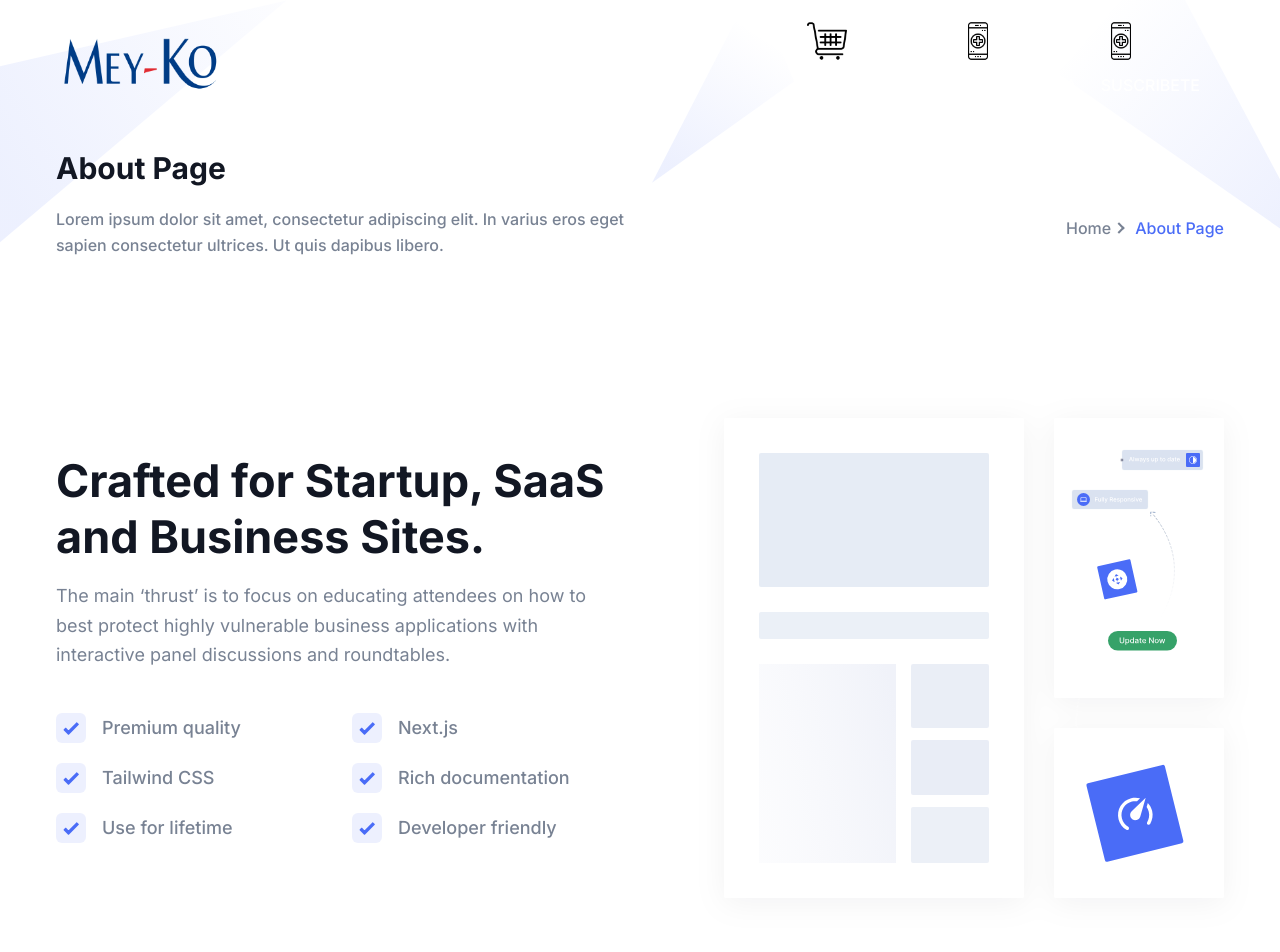
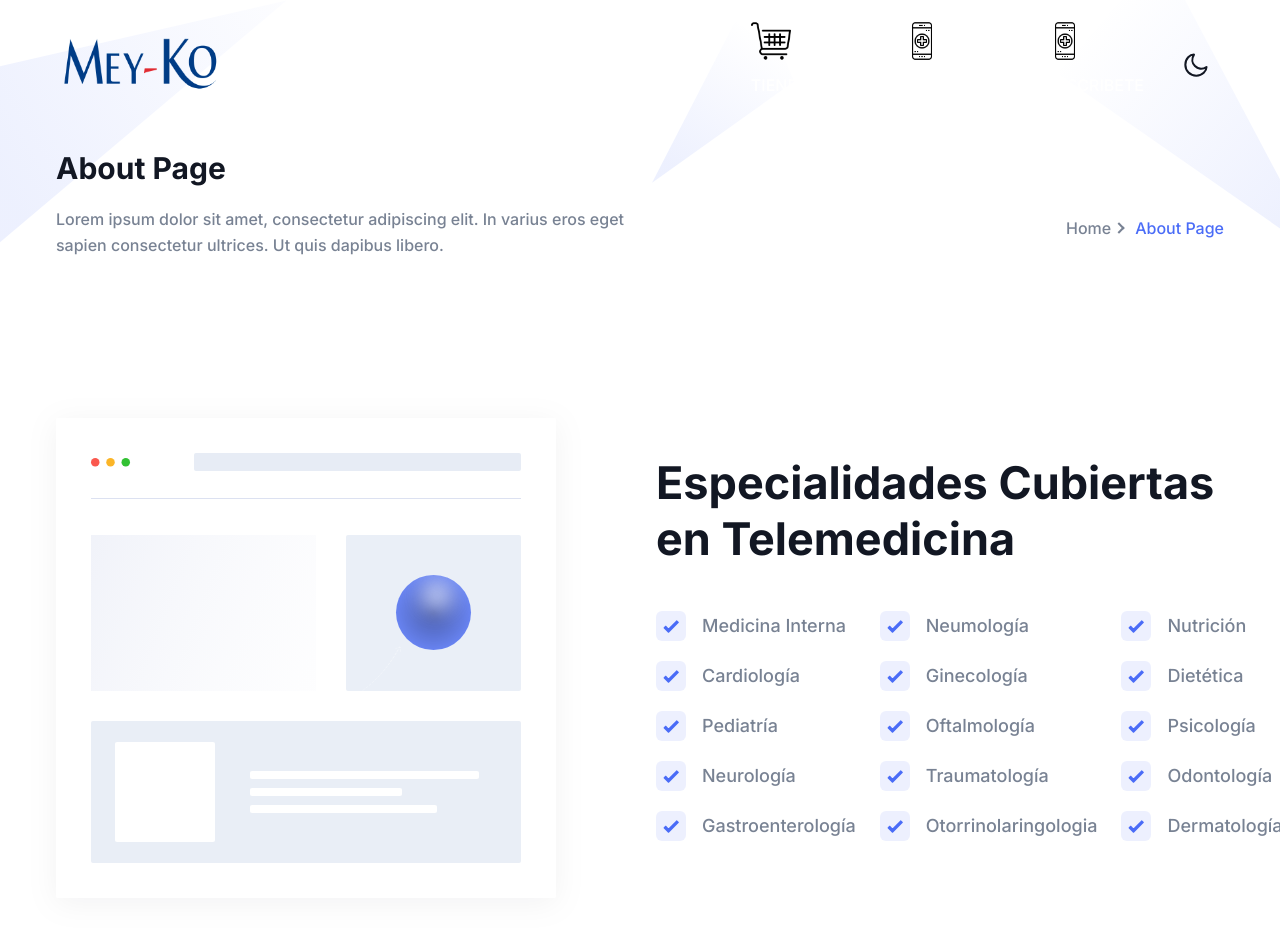
Before and after one commit to luisarl/MEY-KO-WEB, a Next.js app: page /about in a window 1280 px wide. Shown: the top 952 px of the page. Built offline with nearby package versions, Linux system fonts and the light colour scheme.

Commit message:
inicio secciones  about y membresias

```diff
--- a/src/app/page.tsx
+++ b/src/app/page.tsx
@@ -23,13 +23,13 @@ export default function Home() {
       <ScrollUp />
       <Hero />
       <Features />
-      {/* <Video />
-      <Brands />
+      <Pricing />
       <AboutSectionOne />
+      {/* <Video />*/}
+      {/* <Brands /> */}
+      <Testimonials />
       <AboutSectionTwo />
-      <Testimonials /> */}
-      <Pricing />
-      <Blog />
+      {/* <Blog /> */}
       <Contact />
     </>
   );
--- a/src/components/About/AboutSectionOne.tsx
+++ b/src/components/About/AboutSectionOne.tsx
@@ -20,54 +20,67 @@ const AboutSectionOne = () => {
   return (
     <section id="about" className="pt-16 md:pt-20 lg:pt-28">
       <div className="container">
-        <div className="border-b border-body-color/[.15] pb-16 dark:border-white/[.15] md:pb-20 lg:pb-28">
-          <div className="-mx-4 flex flex-wrap items-center">
+        <div className="-mx-4 flex flex-wrap items-center">
+            <div className="w-full px-4 lg:w-1/2">
+              <div
+                className="relative mx-auto mb-12 aspect-[25/24] max-w-[500px] text-center lg:m-0"
+                data-wow-delay=".15s"
+              >
+                <Image
+                  src="/images/about/about-image-2.svg"
+                  alt="about image"
+                  fill
+                  className="drop-shadow-three dark:hidden dark:drop-shadow-none"
+                />
+                <Image
+                  src="/images/about/about-image-2-dark.svg"
+                  alt="about image"
+                  fill
+                  className="hidden drop-shadow-three dark:block dark:drop-shadow-none"
+                />
+              </div>
+            </div>
+
             <div className="w-full px-4 lg:w-1/2">
               <SectionTitle
-                title="Crafted for Startup, SaaS and Business Sites."
-                paragraph="The main ‘thrust’ is to focus on educating attendees on how to best protect highly vulnerable business applications with interactive panel discussions and roundtables."
+                title="Especialidades Cubiertas en Telemedicina"
+                paragraph=""
                 mb="44px"
               />
 
               <div
-                className="mb-12 max-w-[570px] lg:mb-0"
+                className="mb-12 max-w-[570px] lg:mb-0 "
                 data-wow-delay=".15s"
               >
-                <div className="mx-[-12px] flex flex-wrap">
+                <div className="mx-[-12px] flex flex-row">
                   <div className="w-full px-3 sm:w-1/2 lg:w-full xl:w-1/2">
-                    <List text="Premium quality" />
-                    <List text="Tailwind CSS" />
-                    <List text="Use for lifetime" />
+                    <List text="Medicina Interna" />
+                    <List text="Cardiología" />
+                    <List text="Pediatría" />
+                    <List text="Neurología" />
+                    <List text="Gastroenterología" />
                   </div>
 
                   <div className="w-full px-3 sm:w-1/2 lg:w-full xl:w-1/2">
-                    <List text="Next.js" />
-                    <List text="Rich documentation" />
-                    <List text="Developer friendly" />
+                    <List text="Neumología" />
+                    <List text="Ginecología" />
+                    <List text="Oftalmología" />
+                    <List text="Traumatología" />
+                    <List text="Otorrinolaringologia" />
+                  </div>
+
+                  <div className="w-full px-3 sm:w-1/2 lg:w-full xl:w-1/2">
+                    <List text="Nutrición" />
+                    <List text="Dietética" />
+                    <List text="Psicología" />
+                    <List text="Odontología" />
+                    <List text="Dermatología" />
                   </div>
                 </div>
               </div>
             </div>
-
-            <div className="w-full px-4 lg:w-1/2">
-              <div className="relative mx-auto aspect-[25/24] max-w-[500px] lg:mr-0">
-                <Image
-                  src="/images/about/about-image.svg"
-                  alt="about-image"
-                  fill
-                  className="mx-auto max-w-full drop-shadow-three dark:hidden dark:drop-shadow-none lg:mr-0"
-                />
-                <Image
-                  src="/images/about/about-image-dark.svg"
-                  alt="about-image"
-                  fill
-                  className="mx-auto hidden max-w-full drop-shadow-three dark:block dark:drop-shadow-none lg:mr-0"
-                />
-              </div>
-            </div>
           </div>
         </div>
-      </div>
     </section>
   );
 };
--- a/src/components/About/AboutSectionTwo.tsx
+++ b/src/components/About/AboutSectionTwo.tsx
@@ -28,14 +28,13 @@ const AboutSectionTwo = () => {
             <div className="max-w-[470px]">
               <div className="mb-9">
                 <h3 className="mb-4 text-xl font-bold text-black dark:text-white sm:text-2xl lg:text-xl xl:text-2xl">
-                  Bug free code
+                  Descarga Nuestra App
                 </h3>
                 <p className="text-base font-medium leading-relaxed text-body-color sm:text-lg sm:leading-relaxed">
-                  Lorem ipsum dolor sit amet, consectetur adipiscing elit, sed
-                  do eiusmod tempor incididunt ut labore et dolore magna aliqua.
+                 Una forma innovadora de llevar tu historia medica.
                 </p>
               </div>
-              <div className="mb-9">
+              {/* <div className="mb-9">
                 <h3 className="mb-4 text-xl font-bold text-black dark:text-white sm:text-2xl lg:text-xl xl:text-2xl">
                   Premier support
                 </h3>
@@ -43,8 +42,8 @@ const AboutSectionTwo = () => {
                   Lorem ipsum dolor sit amet, consectetur adipiscing elit, sed
                   do eiusmod tempor incididunt.
                 </p>
-              </div>
-              <div className="mb-1">
+              </div> */}
+              {/* <div className="mb-1">
                 <h3 className="mb-4 text-xl font-bold text-black dark:text-white sm:text-2xl lg:text-xl xl:text-2xl">
                   Next.js
                 </h3>
@@ -52,7 +51,7 @@ const AboutSectionTwo = () => {
                   Lorem ipsum dolor sit amet, sed do eiusmod tempor incididunt
                   consectetur adipiscing elit setim.
                 </p>
-              </div>
+              </div> */}
             </div>
           </div>
         </div>
--- a/src/components/Common/SectionTitle.tsx
+++ b/src/components/Common/SectionTitle.tsx
@@ -14,7 +14,7 @@ const SectionTitle = ({
   return (
     <>
       <div
-        className={`w-full ${center ? "mx-auto text-left" : ""}`}
+        className={`w-full ${center ? "mx-auto text-center" : ""}`}
         style={{ marginBottom: mb }}
       >
         <h2 className="mb-4 text-3xl font-bold !leading-tight text-black dark:text-white sm:text-4xl md:text-[45px]">
--- a/src/components/Header/index.tsx
+++ b/src/components/Header/index.tsx
@@ -212,7 +212,7 @@ const Header = () => {
                   Sign Up
                 </Link> */}
                 <div>
-                  {/* <ThemeToggler /> */}
+                  <ThemeToggler />
                 </div>
               </div>
             </div>
--- a/src/components/Pricing/index.tsx
+++ b/src/components/Pricing/index.tsx
@@ -79,9 +79,9 @@ const Pricing = () => {
             duration={isMonthly ? "Anuales" : "Anuales"}
             subtitle="Individual"
           >
-            <OfferList text="MEDIDOR DE AZUCAR AL 50% DE DESCUENTO." status="active" />
-            <OfferList text="ASESORIA MÉDICA." status="active" />
-            <OfferList text="ASESORIA NUTRICIONAL." status="active" />
+            <OfferList text="Medidor de azúcar al 50% de descuento." status="active" />
+            <OfferList text="Asesoría médica." status="active" />
+            <OfferList text="Asesoría nutricional." status="active" />
             <OfferList text="10% de descuento permanente." status="active" />
             <OfferList text="Validacion de recetas internacionales." status="active" />
             <OfferList text="Segunda opinión medica." status="active" />
--- a/src/components/Testimonials/index.tsx
+++ b/src/components/Testimonials/index.tsx
@@ -11,6 +11,7 @@ const testimonialData: Testimonial[] = [
       "Our members are so impressed. It's intuitive. It's clean. It's distraction free. If you're building a community.",
     image: "/images/testimonials/auth-01.png",
     star: 5,
+    boton: 'Compra tu membresia',
   },
   {
     id: 2,
@@ -20,6 +21,8 @@ const testimonialData: Testimonial[] = [
       "Our members are so impressed. It's intuitive. It's clean. It's distraction free. If you're building a community.",
     image: "/images/testimonials/auth-02.png",
     star: 5,
+    boton: 'Activa tu membresia',
+
   },
   {
     id: 3,
@@ -29,6 +32,7 @@ const testimonialData: Testimonial[] = [
       "Our members are so impressed. It's intuitive. It's clean. It's distraction free. If you're building a community.",
     image: "/images/testimonials/auth-03.png",
     star: 5,
+    boton: 'Inicio Sesión',
   },
 ];
 
@@ -37,8 +41,8 @@ const Testimonials = () => {
     <section className="dark:bg-bg-color-dark bg-gray-light relative z-10 py-16 md:py-20 lg:py-28">
       <div className="container">
         <SectionTitle
-          title="What Our Users Says"
-          paragraph="There are many variations of passages of Lorem Ipsum available but the majority have suffered alteration in some form."
+          title="Cómo acceder a tu membresia M-KARE"
+          paragraph=""
           center
         />
 
@@ -48,7 +52,7 @@ const Testimonials = () => {
           ))}
         </div>
       </div>
-      <div className="absolute right-0 top-5 z-[-1]">
+      {/* <div className="absolute right-0 top-5 z-[-1]">
         <svg
           width="238"
           height="531"
@@ -101,8 +105,8 @@ const Testimonials = () => {
             </linearGradient>
           </defs>
         </svg>
-      </div>
-      <div className="absolute bottom-5 left-0 z-[-1]">
+      </div> */}
+      {/* <div className="absolute bottom-5 left-0 z-[-1]">
         <svg
           width="279"
           height="106"
@@ -175,7 +179,7 @@ const Testimonials = () => {
             </linearGradient>
           </defs>
         </svg>
-      </div>
+      </div> */}
     </section>
   );
 };
```
Also changed, not shown: src/components/Testimonials/SingleTestimonial.tsx (+18 -12 lines).
